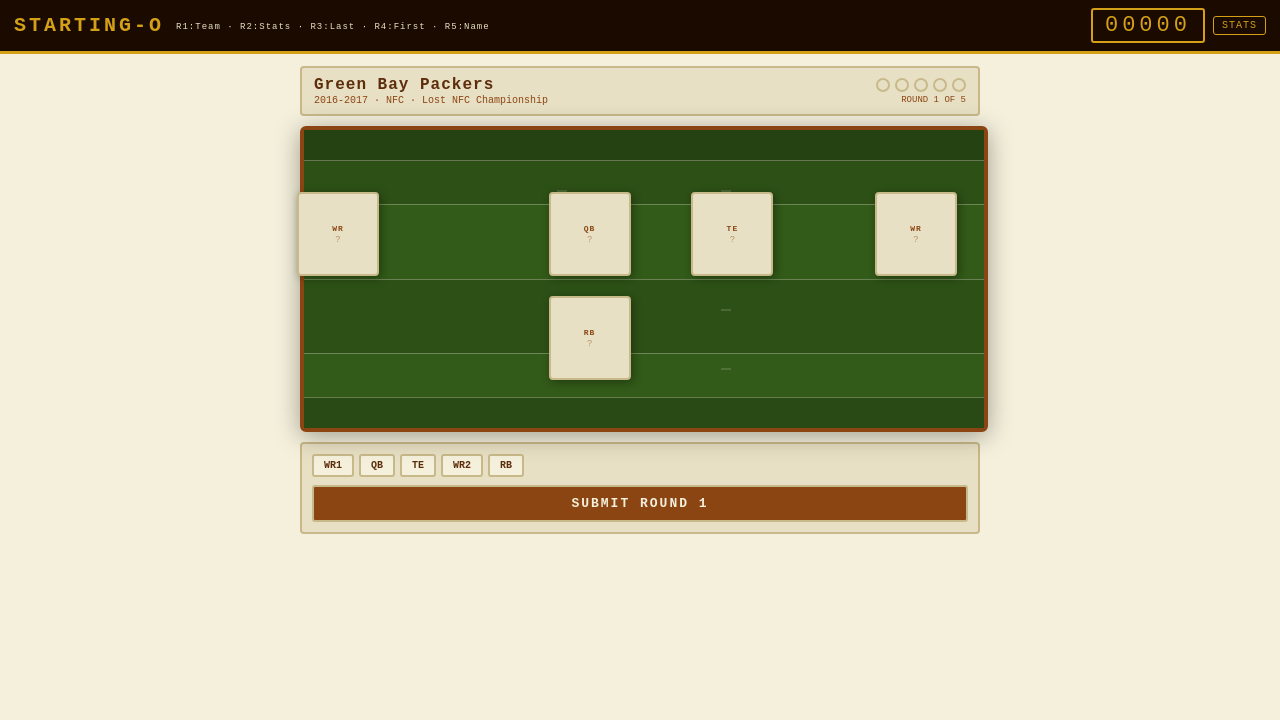
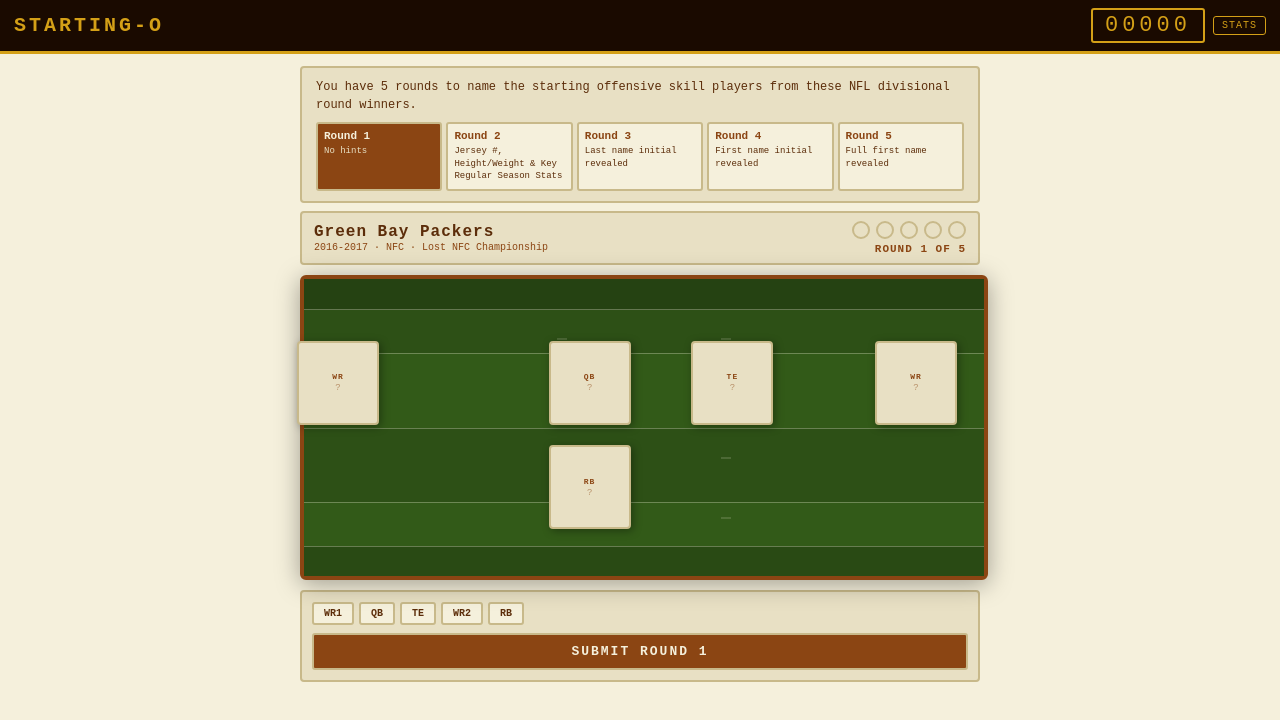
Before and after one commit to abe-dyll/starting-o, a Next.js app: page / in a window 1280 px wide. Shown: the top 720 px of the page. Built offline with nearby package versions, Linux system fonts and the light colour scheme.

Commit message:
Update page.jsx

```diff
--- a/src/app/page.jsx
+++ b/src/app/page.jsx
@@ -585,9 +585,6 @@
         borderBottom:`3px solid ${C.gold}` }}>
         <div style={{ display:"flex", alignItems:"center", gap:12 }}>
           <div style={{ color:C.gold, fontSize:20, fontWeight:"bold", letterSpacing:3 }}>STARTING-O</div>
-          <div style={{ color:C.creamDark, fontSize:9, letterSpacing:1, paddingTop:2 }}>
-            R1:Team · R2:Stats · R3:Last · R4:First · R5:Name
-          </div>
         </div>
         <div style={{ display:"flex", alignItems:"center", gap:8 }}>
           <ScoreDisplay score={score} />
@@ -602,6 +599,36 @@
 
       <div style={{ maxWidth:680, margin:"0 auto", padding:"12px 10px" }}>
 
+        {/* Instructions panel */}
+        <div style={{ background:C.creamDark, border:`2px solid ${C.creamBorder}`,
+          borderRadius:4, padding:"10px 14px", marginBottom:8 }}>
+          <div style={{ fontSize:12, color:C.brownDark, marginBottom:8, lineHeight:1.5 }}>
+            You have 5 rounds to name the starting offensive skill players from these NFL divisional round winners.
+          </div>
+          <div style={{ display:"grid", gridTemplateColumns:"repeat(5,1fr)", gap:4 }}>
+            {[
+              { r:1, text:"No hints" },
+              { r:2, text:"Jersey #, Height/Weight & Key Regular Season Stats" },
+              { r:3, text:"Last name initial revealed" },
+              { r:4, text:"First name initial revealed" },
+              { r:5, text:"Full first name revealed" },
+            ].map(({r, text})=>(
+              <div key={r} style={{
+                background: round === r && !gameOver ? C.brown : r < round ? C.creamBorder : C.cream,
+                border:`2px solid ${C.creamBorder}`, borderRadius:3, padding:"6px 6px",
+                opacity: gameOver ? 0.7 : 1,
+              }}>
+                <div style={{ fontSize:11, fontWeight:"bold", color: round===r&&!gameOver ? C.cream : C.brown, marginBottom:3 }}>
+                  Round {r}
+                </div>
+                <div style={{ fontSize:9, color: round===r&&!gameOver ? C.creamDark : C.brownDark, lineHeight:1.4 }}>
+                  {text}
+                </div>
+              </div>
+            ))}
+          </div>
+        </div>
+
         {/* Team card */}
         <div style={{ background:C.creamDark, border:`2px solid ${C.creamBorder}`,
           borderRadius:4, padding:"8px 12px", marginBottom:10,
@@ -611,14 +638,14 @@
             <div style={{ fontSize:10, color:C.brown, marginTop:1 }}>{challenge.year} · {challenge.conference} · {challenge.season_finish}</div>
           </div>
           <div style={{ textAlign:"right" }}>
-            <div style={{ display:"flex", gap:5, justifyContent:"flex-end" }}>
+            <div style={{ display:"flex", gap:6, justifyContent:"flex-end" }}>
               {Array.from({length:5}).map((_,i)=>(
-                <div key={i} style={{ width:10, height:10, borderRadius:"50%",
+                <div key={i} style={{ width:14, height:14, borderRadius:"50%",
                   background:i<round-1?C.brown:C.creamDark,
                   border:`2px solid ${C.creamBorder}` }} />
               ))}
             </div>
-            <div style={{ fontSize:9, color:C.brown, marginTop:3 }}>
+            <div style={{ fontSize:11, color:C.brown, marginTop:4, fontWeight:"bold", letterSpacing:1 }}>
               {gameOver ? "GAME OVER" : `ROUND ${round} OF 5`}
             </div>
           </div>
```
